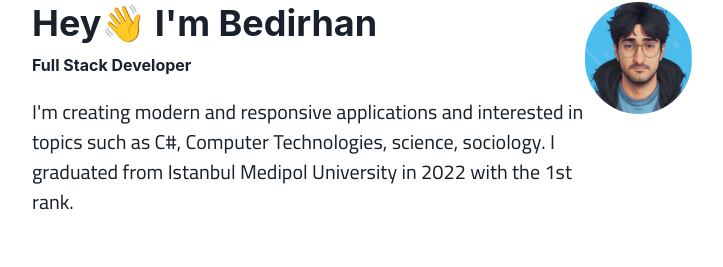
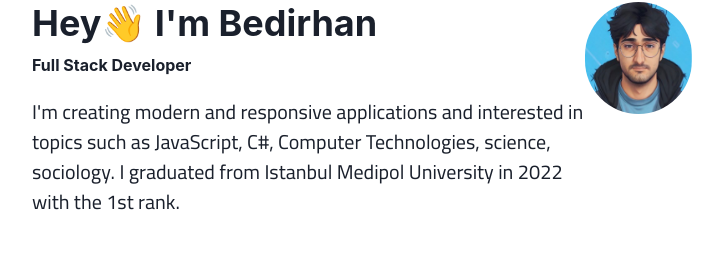
Before and after one commit to BEDIRHANSAMSA/bedirhan.dev, a Next.js app: page / in a window 1280 px wide. Shown: the part 122-389 px from the top of the page, without its empty margins (284-1007 px from the left). Built offline with nearby package versions, Linux system fonts and the light colour scheme; no server answers.

Commit message:
Update index.tsx

```diff
--- a/pages/components/Hero/index.tsx
+++ b/pages/components/Hero/index.tsx
@@ -10,7 +10,7 @@ export default function Hero() {
         </Heading>
         <Text fontSize={20} mt={5} maxW="xl">
           I{"'"}m creating modern and responsive applications and interested in
-          topics such as C#, Computer Technologies, science, sociology. I
+          topics such as JavaScript, C#, Computer Technologies, science, sociology. I
           graduated from Istanbul Medipol University in 2022 with the 1st rank.
         </Text>
       </Flex>
```
